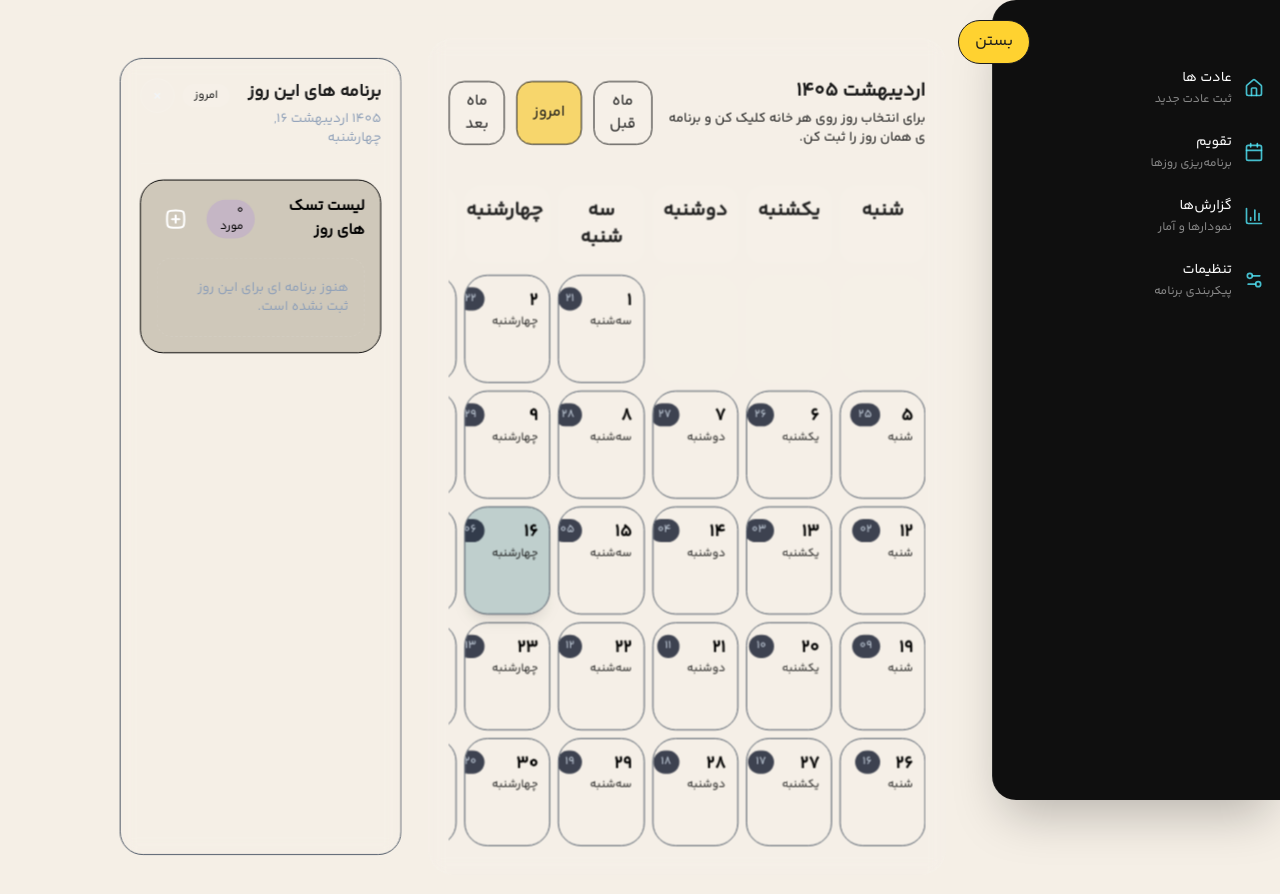
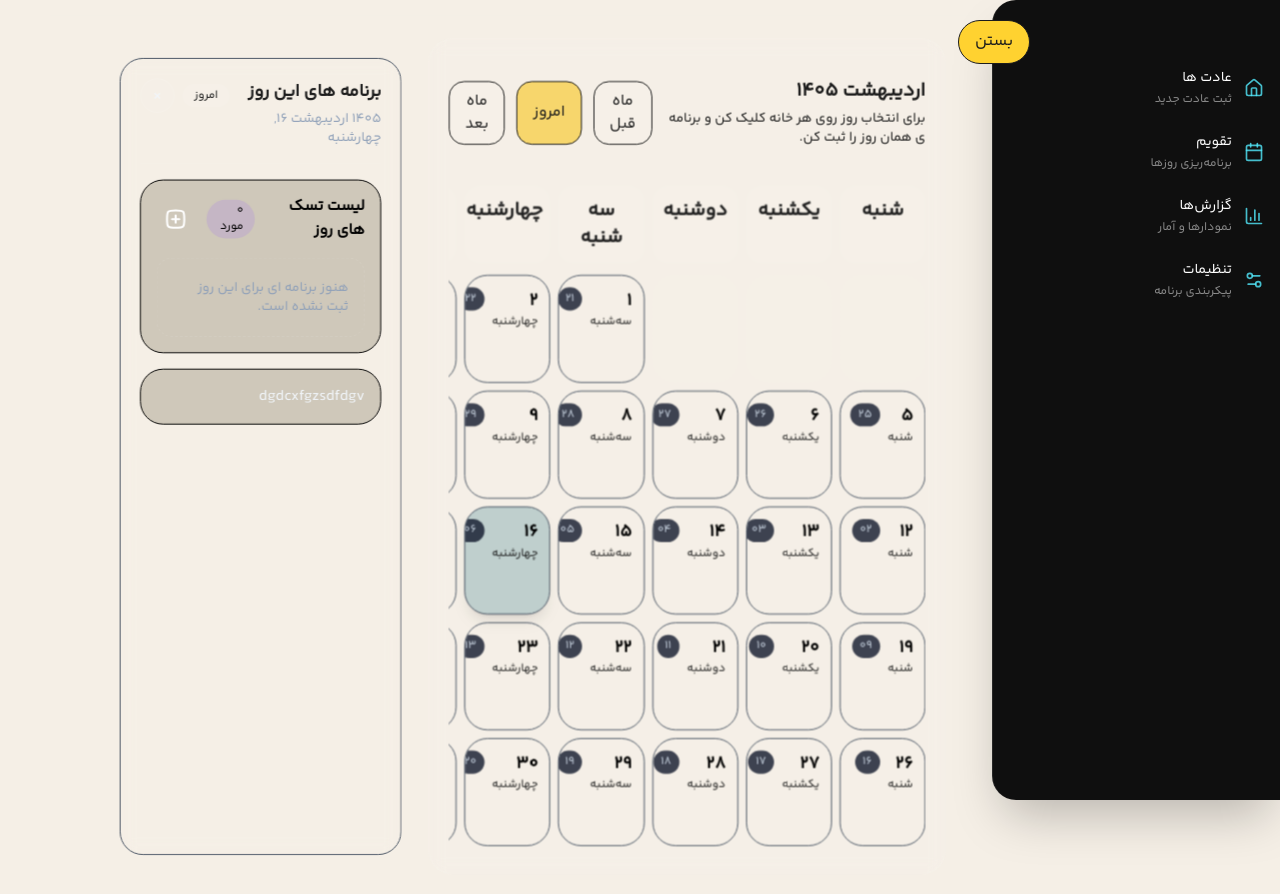
Before and after one commit to MobinaLalani/MyCalendar, a Next.js app: page / in a window 1280 px wide. Shown: the top 894 px of the page. Built offline with nearby package versions, Linux system fonts and the light colour scheme.

Commit message:
add habit section to  TaskList

```diff
--- a/src/features/calendar/components/TaskList.tsx
+++ b/src/features/calendar/components/TaskList.tsx
@@ -130,6 +130,9 @@ export default function TaskList({
                 ))}
               </div>
             </section>
+            <section className="rounded-3xl border border-black bg-[#cfc8ba] p-4">
+              dgdcxfgzsdfdgv
+            </section>
           </div>
         </motion.aside>
       ) : null}
```
